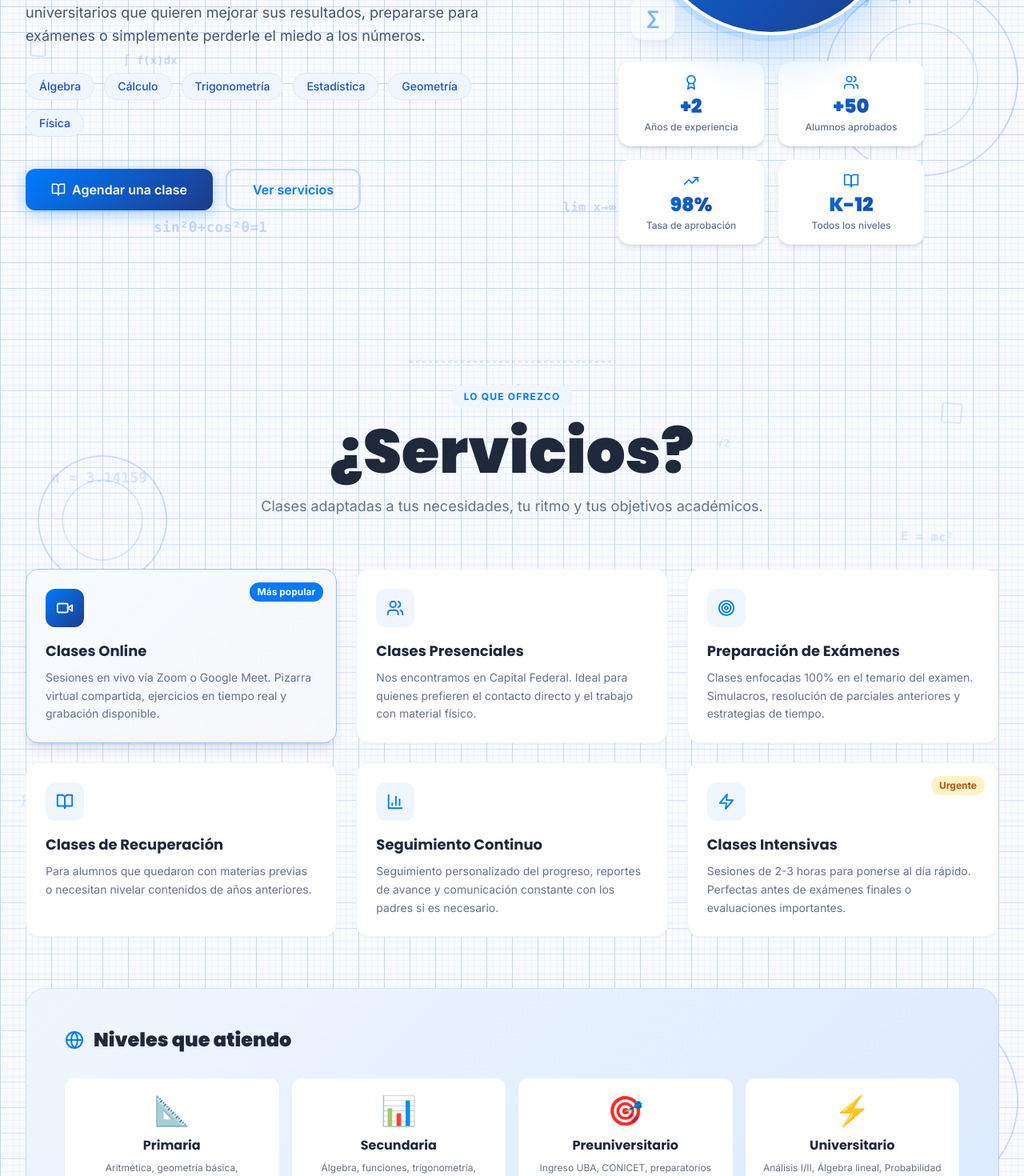
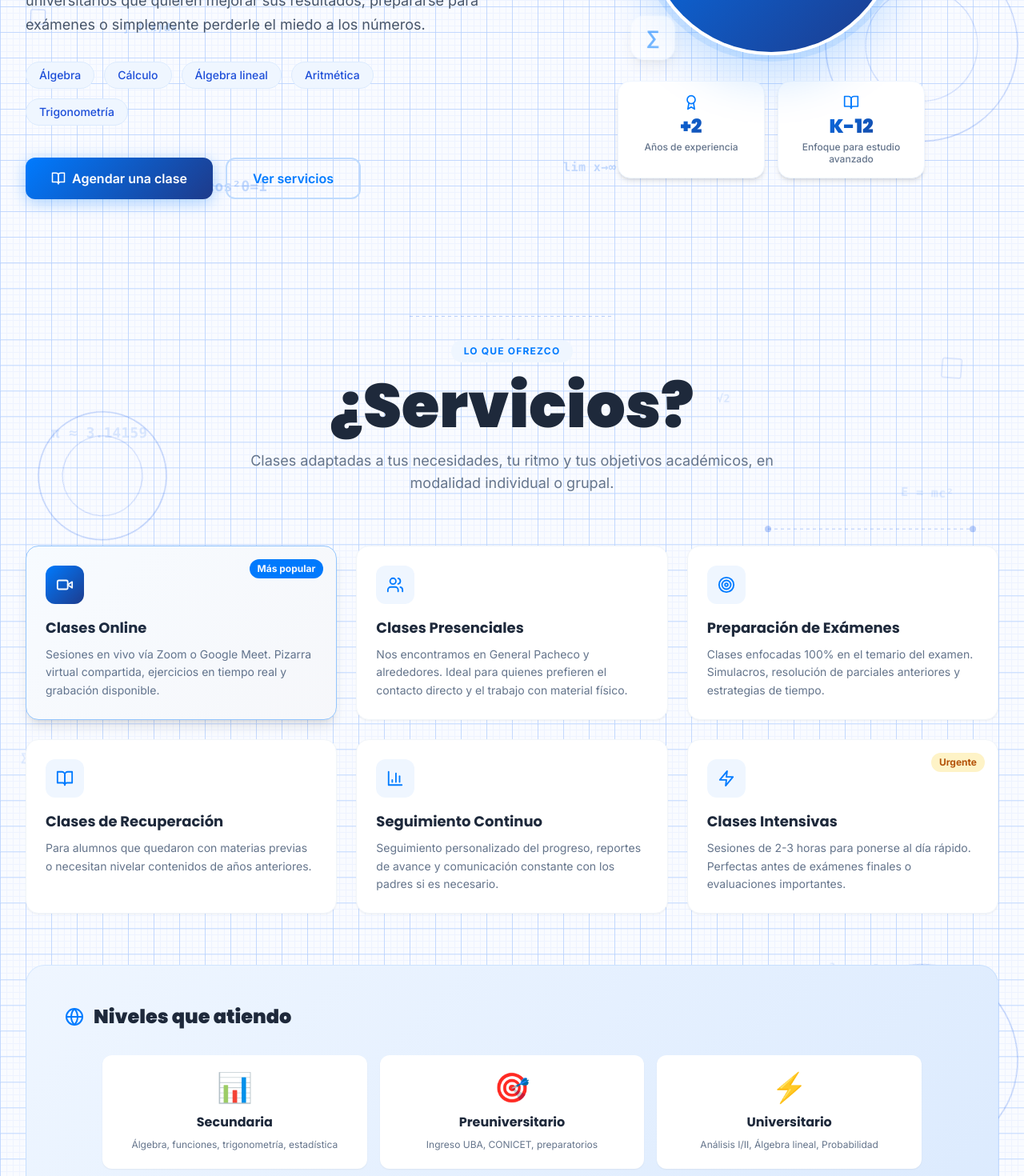
Before and after one commit to ramirolacci/LucaMartinezMath, a React (Vite) app: page / in a window 1280 px wide. Shown: the part 760-2230 px from the top of the page at 80% size. Built offline with nearby package versions, Linux system fonts and the light colour scheme.

Commit message:
Add better performance

```diff
--- a/src/components/About.tsx
+++ b/src/components/About.tsx
@@ -1,13 +1,11 @@
-import { BookOpen, Award, Users, TrendingUp } from 'lucide-react';
+import { BookOpen, Award } from 'lucide-react';
 import { useIntersectionObserver } from '../hooks/useIntersectionObserver';
 import MathBackground from './MathBackground';
 import FloatingEquations from './FloatingEquations';
 
 const stats = [
   { value: '+2', label: 'Años de experiencia', icon: Award },
-  { value: '+50', label: 'Alumnos aprobados', icon: Users },
-  { value: '98%', label: 'Tasa de aprobación', icon: TrendingUp },
-  { value: 'K-12', label: 'Todos los niveles', icon: BookOpen },
+  { value: 'K-12', label: 'Enfoque para estudio avanzado', icon: BookOpen },
 ];
 
 export default function About() {
@@ -32,7 +30,7 @@ export default function About() {
           className={`text-center mb-14 transition-all duration-700 ${isVisible ? 'opacity-100 translate-y-0' : 'opacity-0 translate-y-10'}`}
         >
           <span className="inline-block text-xs font-bold tracking-widest uppercase text-primary-600 bg-primary-50 px-4 py-1.5 rounded-full mb-4">
-            El Profesor
+            Profesor
           </span>
           <h1
             className="font-black leading-tight text-dark"
@@ -50,7 +48,7 @@ export default function About() {
           >
             <div className="space-y-4 text-slate-600 text-lg leading-relaxed">
               <p className="text-xl font-semibold text-dark">
-                Hola, soy <span className="text-gradient font-bold">Luca Martínez</span>, Licenciado en Matemáticas con más de 2 años de experiencia en clases particulares.
+                Hola, soy <span className="text-gradient font-bold">Luca Martínez</span>, estudiante avanzado de Ciencias Matemáticas con más de 2 años de experiencia en clases particulares.
               </p>
               <p>
                 Me especializo en hacer que las matemáticas sean accesibles y comprensibles para todos. Mi método se basa en identificar las dificultades específicas de cada alumno y construir desde los fundamentos, paso a paso.
@@ -61,7 +59,7 @@ export default function About() {
             </div>
 
             <div className="flex flex-wrap gap-3 pt-2">
-              {['Álgebra', 'Cálculo', 'Trigonometría', 'Estadística', 'Geometría', 'Física'].map((tag) => (
+              {['Álgebra', 'Cálculo', 'Álgebra lineal', 'Aritmética', 'Trigonometría'].map((tag) => (
                 <span key={tag} className="px-4 py-1.5 bg-primary-50 text-primary-700 rounded-full text-sm font-medium border border-primary-100">
                   {tag}
                 </span>
--- a/src/components/Contact.tsx
+++ b/src/components/Contact.tsx
@@ -38,7 +38,7 @@ const contactInfo = [
   },
 ];
 
-const niveles = ['Primaria', 'Secundaria', 'Preuniversitario', 'Universitario', 'Otro'];
+const niveles = ['Secundaria', 'Preuniversitario', 'Universitario', 'Otro'];
 
 export default function Contact() {
   const { ref, isVisible } = useIntersectionObserver();
@@ -99,7 +99,7 @@ export default function Contact() {
           >
             <form onSubmit={handleSubmit} className="bg-white rounded-3xl p-8 shadow-lg border border-primary-50 space-y-5">
                 <h3 className="text-xl font-bold text-dark" style={{ fontFamily: 'Poppins, sans-serif' }}>
-                  Contame qué necesitás
+                  Contactame
                 </h3>
 
                 <div className="grid sm:grid-cols-2 gap-5">
@@ -156,7 +156,7 @@ export default function Contact() {
 
                 <div>
                   <label className="block text-sm font-medium text-slate-600 mb-1.5" htmlFor="mensaje">
-                    Contame tu caso *
+                    Contame en qué puedo ayudarte *
                   </label>
                   <textarea
                     id="mensaje"
--- a/src/components/ContentSection.tsx
+++ b/src/components/ContentSection.tsx
@@ -151,25 +151,6 @@ export default function ContentSection() {
           ))}
         </div>
 
-        <div
-          className={`mt-12 rounded-2xl p-6 bg-white border border-primary-100 shadow-sm flex flex-col sm:flex-row items-center gap-4 transition-all duration-700 delay-500 ${isVisible ? 'opacity-100 translate-y-0' : 'opacity-0 translate-y-10'}`}
-        >
-          <div className="w-12 h-12 rounded-xl bg-blue-gradient flex items-center justify-center flex-shrink-0">
-            <Calculator size={22} className="text-white" />
-          </div>
-          <div className="flex-1 text-center sm:text-left">
-            <div className="font-bold text-dark">¿No sabés en qué nivel estás?</div>
-            <div className="text-sm text-slate-500 mt-0.5">
-              Escribime y hacemos una evaluación diagnóstica para ubicarte en el nivel correcto.
-            </div>
-          </div>
-          <button
-            onClick={() => document.getElementById('contacto')?.scrollIntoView({ behavior: 'smooth' })}
-            className="btn-primary text-sm py-2.5 px-6 whitespace-nowrap flex-shrink-0"
-          >
-            Quiero una evaluación
-          </button>
-        </div>
       </div>
     </section>
   );
--- a/src/components/Footer.tsx
+++ b/src/components/Footer.tsx
@@ -113,7 +113,7 @@ export default function Footer() {
                 </li>
                 <li className="text-slate-400">
                   <span className="text-primary-400 font-medium block text-xs uppercase tracking-wide mb-0.5">Zona</span>
-                  Tigre, Buenos Aires, Argentina
+                  Pacheco, Buenos Aires, Argentina
                 </li>
               </ul>
 
--- a/src/components/Pricing.tsx
+++ b/src/components/Pricing.tsx
@@ -25,7 +25,7 @@ const plans = [
     name: 'Pack Mensual',
     price: '$XXXXX',
     period: 'por mes',
-    description: 'El plan más elegido. 2 clases semanales con seguimiento personalizado.',
+    description: 'El plan más elegido. A partir de 1 clase por semana con seguimiento personalizado.',
     features: [
       '8 clases de 60 min / mes',
       'Seguimiento de progreso',
@@ -59,8 +59,8 @@ const plans = [
 
 const faqs = [
   {
-    q: '¿Cómo es la primera clase?',
-    a: 'La primera clase es de diagnóstico. Evaluamos tu nivel, identificamos tus dificultades y diseñamos un plan de trabajo personalizado.',
+    q: '¿Con cuánta antelación reservo una clase?',
+    a: 'Las clases se reservan con al menos 24 hs de antelación desde el momento en que me contactaste, dentro del horario de disponibilidad.',
   },
   {
     q: '¿Cómo se realizan los pagos?',
--- a/src/components/Services.tsx
+++ b/src/components/Services.tsx
@@ -15,7 +15,7 @@ const services = [
   {
     icon: Users,
     title: 'Clases Presenciales',
-    description: 'Nos encontramos en Capital Federal. Ideal para quienes prefieren el contacto directo y el trabajo con material físico.',
+    description: 'Nos encontramos en General Pacheco y alrededores. Ideal para quienes prefieren el contacto directo y el trabajo con material físico.',
     badge: null,
     badgeColor: '',
     highlight: false,
@@ -55,7 +55,6 @@ const services = [
 ];
 
 const levels = [
-  { name: 'Primaria', icon: '📐', desc: 'Aritmética, geometría básica, fracciones' },
   { name: 'Secundaria', icon: '📊', desc: 'Álgebra, funciones, trigonometría, estadística' },
   { name: 'Preuniversitario', icon: '🎯', desc: 'Ingreso UBA, CONICET, preparatorios' },
   { name: 'Universitario', icon: '⚡', desc: 'Análisis I/II, Álgebra lineal, Probabilidad' },
@@ -87,7 +86,7 @@ export default function Services() {
             ¿Servicios?
           </h2>
           <p className="mt-4 text-slate-500 text-lg max-w-2xl mx-auto">
-            Clases adaptadas a tus necesidades, tu ritmo y tus objetivos académicos.
+            Clases adaptadas a tus necesidades, tu ritmo y tus objetivos académicos, en modalidad individual o grupal.
           </p>
         </div>
 
@@ -139,7 +138,7 @@ export default function Services() {
               Niveles que atiendo
             </h3>
           </div>
-          <div className="grid sm:grid-cols-2 lg:grid-cols-4 gap-4">
+          <div className="grid sm:grid-cols-2 lg:grid-cols-3 gap-4 max-w-5xl mx-auto">
             {levels.map((level, i) => (
               <div key={i} className="bg-white rounded-xl p-5 text-center shadow-sm card-hover">
                 <div className="text-4xl mb-3">{level.icon}</div>
```
Also changed, not shown: public/math-icon.svg.
